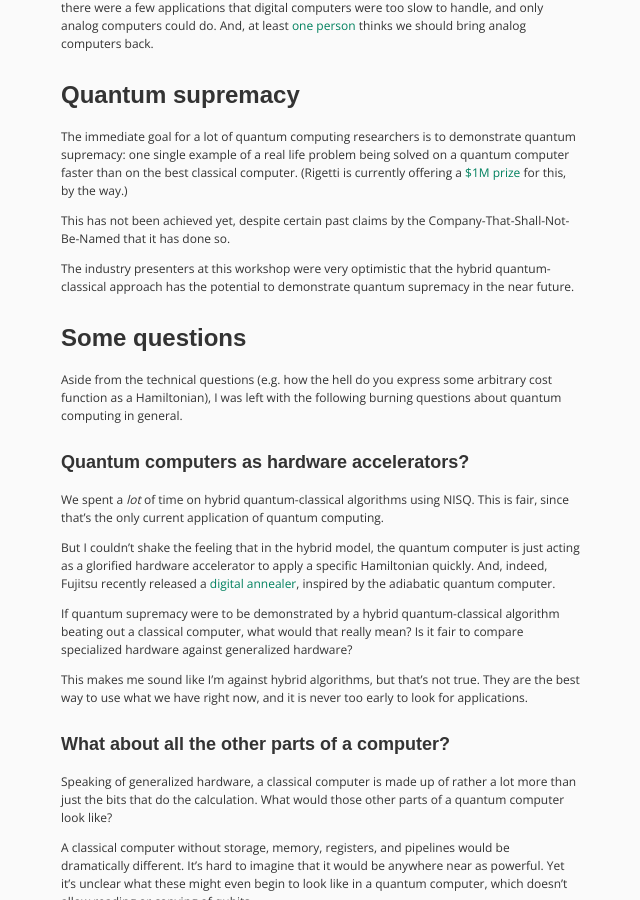
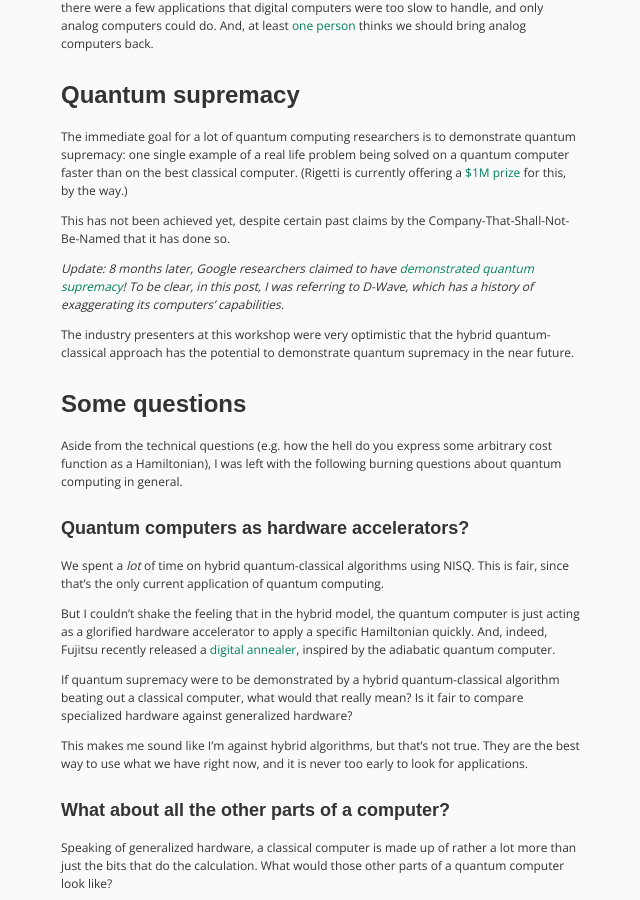
Before and after one commit to lsav/lise.me, a Jekyll site: the page built from _posts/2019-02-25-quantum-computing-workshop.md, in a window 1280 px wide and 900 px high, scrolled down 8868 px. Shown: the whole window, without its empty margins (319-959 px from the left). Built offline with Jekyll 4.4.1, drawn with Linux system fonts in a browser that asks for light colours; nearby versions of some CDN libraries; some web fonts are replaced.

Commit message:
Update on quantum supremacy

```diff
--- a/_posts/2019-02-25-quantum-computing-workshop.md
+++ b/_posts/2019-02-25-quantum-computing-workshop.md
@@ -306,6 +306,8 @@ The immediate goal for a lot of quantum computing researchers is to demonstrate
 
 This has not been achieved yet, despite certain past claims by the Company-That-Shall-Not-Be-Named that it has done so.
 
+_Update: 8 months later, Google researchers claimed to have [demonstrated quantum supremacy](https://www.nature.com/articles/s41586-019-1666-5)! To be clear, in this post, I was referring to D-Wave, which has a history of exaggerating its computers' capabilities._
+
 The industry presenters at this workshop were very optimistic that the hybrid quantum-classical approach has the potential to demonstrate quantum supremacy in the near future.
 
 # Some questions
```
